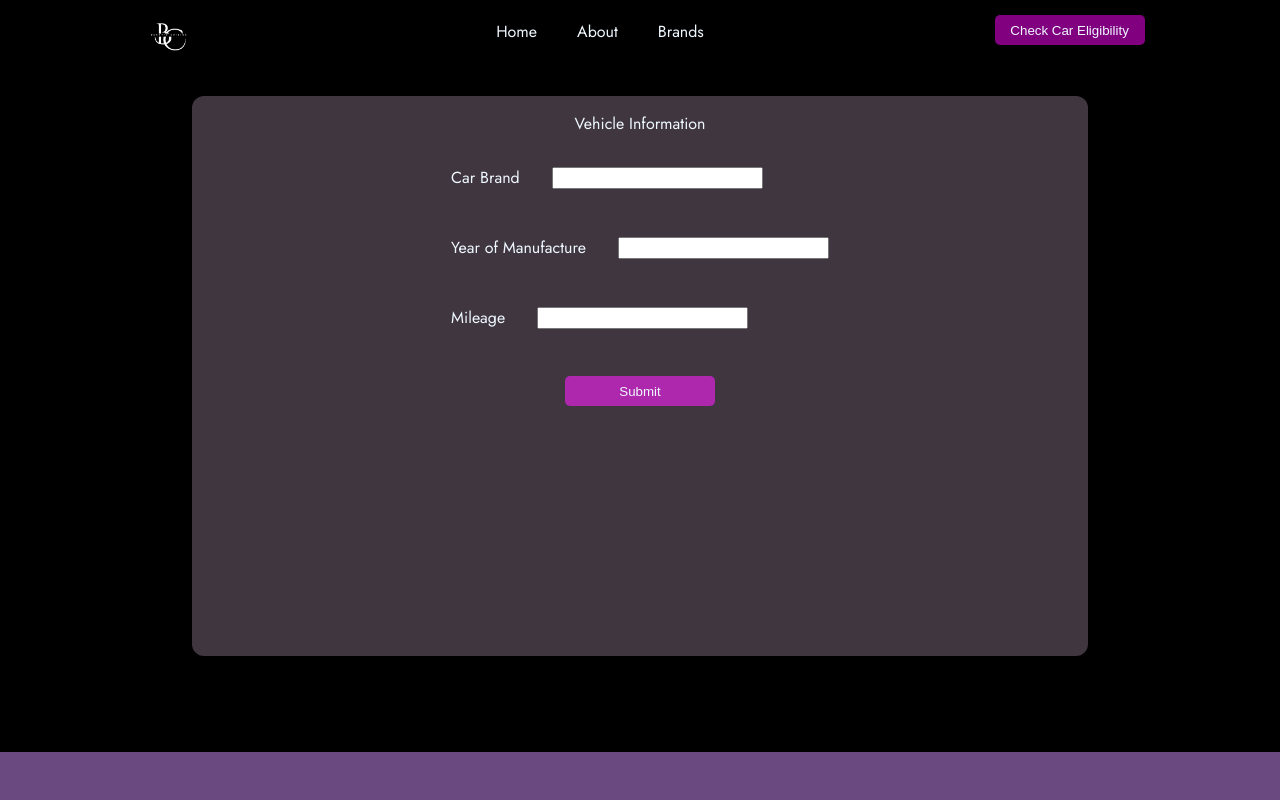
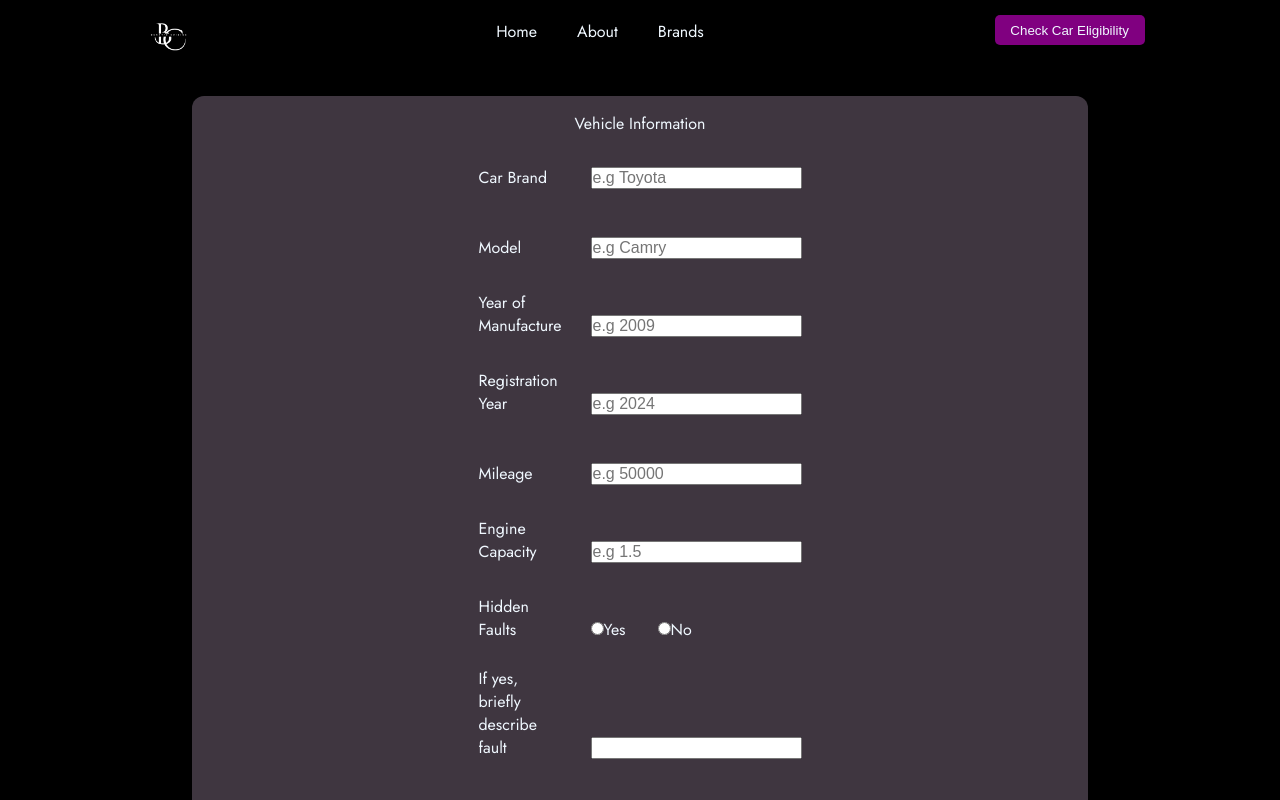
Before and after one commit to bennymagni/CarSaleApp, a React (Create React App) app: page /checkcareligibility in a window 1280 px wide. Shown: the top 800 px of the page. Built offline with nearby package versions, Linux system fonts and the light colour scheme.

Commit message:
adding more form options

```diff
--- a/src/About.js
+++ b/src/About.js
@@ -2,12 +2,12 @@
 const About = () => {
     return (
         <div className="about">
-            <h1>BC Motors</h1>
-            <p>We are the Premier Car Purchasing Company in Ghana</p>
-            <p>We specialize in the purchase of Ghana - used vehicles</p>
-            <p>Do you have a Car that you'd like to get rid, contact us and get paid Instantly</p>
-            <p>As long as your car meets our minimum requirements, you'll get paid instantly</p>
-            <p>You can contact us on +233240854157 or email us on ebenezerbenson95@yahoo.com </p>
+            <h1>Selling your Car made easy</h1>
+            <p>We specialize in purchasing quality used vehicles in Ghana</p>
+            <p>This includes locally used and imported vehicles</p>
+            <p>Our online assessment system allows vehicle owners to determine eligibility before inspection</p>
+            <p>saving time and ensuring a smooth and transparent experience.</p><br />
+            <p>Fair assessment. Fair Offer. Instant Payment</p>
         </div>
     )
 }
--- a/src/App.js
+++ b/src/App.js
@@ -15,7 +15,22 @@ function App() {
   const [carBrand, setCarBrand] = useState('');
   const [manufactureYear, setManufactureYear] = useState('');
   const [mileage, setMileage] = useState('');
+  const [model, setModel] = useState('');
+  const [registrationYear, setRegistrationYear] = useState('');
+  const [engineCapacity, setEngineCapacity] = useState('');
+  const [hiddenFaults, setHiddenFaults] = useState('');
+  const [faultDescription, setFaultDescription] = useState('');
 
+  const approvedCars = ['toyota', 'hyundai', 'honda', 'kia']
+  //const b  = [['corolla', 'camry', 'rav4', 'hiace'], ['elantra', 'sonata', 'tucson', 'h-1'], ['civic', 'accord', 'cr-v'], ['cerato', 'sportage']]
+  const bestModels = ['corolla', 'elantra', 'civic', 'cerato']
+  const midSizeSedan = ['camry', 'accord', 'sonata']
+  const compactSUV = ['rav4', 'crv', 'sportage', 'tucson']
+  const commercialV = ['hiace', 'h-1']
+  const testmanufactureYear = isNaN(parseInt(manufactureYear)) ? 2000 : parseInt(manufactureYear);
+  const testEngineCapacity = isNaN(parseInt(engineCapacity)) ? 5 : parseInt(engineCapacity);
+  const testMileage = isNaN(parseInt(mileage)) ? 250000 : parseInt(mileage);
+  let carOk = false;
 
   const navigate = useNavigate();
 
@@ -25,20 +40,57 @@ function App() {
       const vehicleData = {
         carBrand,
         manufactureYear,
-        mileage
+        mileage,
+        model,
+        registrationYear,
+        engineCapacity,
+        hiddenFaults,
+        faultDescription
+      }
+
+      function testCar () {
+          if (approvedCars.includes(carBrand.toLowerCase()) && testMileage < 180000 && testEngineCapacity >= 1.3 && testEngineCapacity <= 2.5){
+            if (bestModels.includes(model.toLowerCase()) && (testmanufactureYear >= 2012 && testmanufactureYear <= 2019)){
+              carOk = true;
+            }
+            if (midSizeSedan.includes(model.toLowerCase()) && (testmanufactureYear >= 2010 && testmanufactureYear <= 2018)){
+              carOk = true;
+            }
+            if (compactSUV.includes(model.toLowerCase()) && (testmanufactureYear >= 2012 && testmanufactureYear <= 2018)){
+              carOk = true;
+            }
+            if (commercialV.includes(model.toLowerCase()) && (testmanufactureYear >= 2012)){
+              carOk = true;
+            }
+          } else {
+            carOk = false;
+            console.log('it is either mileage, engine capacity or brand')
+          }
+
+
       }
 
       try {
         //const result = await axios.post(url, vehicleData);
         //console.log(`Data sent Successfully ${result.data}`);
-        const isToyota = (vehicleData.carBrand).toLowerCase() === 'toyota';
-        navigate('/CarEligibilityResult', {state: {isToyota}});
+
+        //const isToyota = (vehicleData.carBrand).toLowerCase() === 'toyota';
+        await testCar();
+
+        navigate('/CarEligibilityResult', {state: {carOk}});
       } catch (error) {
         console.error(`Data not sent ${error.message}`);
       } finally {
+        console.log(vehicleData);
         setCarBrand('');
         setMileage('');
         setManufactureYear('');
+        setMileage('');
+        setModel('');
+        setRegistrationYear('');
+        setEngineCapacity('');
+        setHiddenFaults('');
+        setFaultDescription('');
       }
   }
 
@@ -58,8 +110,17 @@ function App() {
                             setManufactureYear={setManufactureYear}
                             mileage={mileage}
                             setMileage={setMileage}
+                            model={model}
+                            setModel = {setModel}
+                            registrationYear={registrationYear}
+                            setRegistrationYear={setRegistrationYear}
+                            engineCapacity={engineCapacity}
+                            setEngineCapacity={setEngineCapacity}
+                            hiddenFaults={hiddenFaults}
+                            setHiddenFaults={setHiddenFaults}
+                            faultDescription={faultDescription}
+                            setFaultDescription={setFaultDescription}
                             />}>
-
         </Route>
         <Route path="/CarEligibilityResult" element={<CarEligibilityResult />}></Route>
       </Routes>
--- a/src/CarEligibilityResult.js
+++ b/src/CarEligibilityResult.js
@@ -5,10 +5,10 @@ import sadguy from './assets/sadguy.jpg'
 const CarEligibilityResult = () => {
 
     const location = useLocation();
-    const { isToyota } = location.state
+    const { carOk } = location.state
     return (
         <div className="CarEligibilityResult">
-            {isToyota ?
+            {carOk ?
             <div className='happyguy'>
                 <img src={happyguy} alt={happyguy.split('/').pop().split('.')[0]} width='632' height='421'/>
                 <h1>Yay!!, Your car meets our requirement, you can now bring it down for final inspection</h1>
--- a/src/CheckCarEligibility.js
+++ b/src/CheckCarEligibility.js
@@ -1,17 +1,46 @@
 
-const CheckCarEligibility = ({ carBrand, setCarBrand, manufactureYear, setManufactureYear, mileage, setMileage, submitData }) => {
+const CheckCarEligibility = ({ carBrand, setCarBrand, manufactureYear, setManufactureYear,
+    mileage, setMileage, submitData, model, setModel, registrationYear, setRegistrationYear,
+    engineCapacity, setEngineCapacity, hiddenFaults, setHiddenFaults, faultDescription, setFaultDescription }) => {
 
     return (
         <div className="formWrapper">
             <form method="post" className="form" id="userDataForm" onSubmit={submitData}>
                 <fieldset className="fieldset">
                     <legend>Vehicle Information</legend>
-                    <label htmlFor="carBrand">Car Brand</label>
-                    <input type="text" name="carBrand" id="carBrand" value={carBrand} required onChange={(e) => setCarBrand(e.target.value)}></input><br />
-                    <label htmlFor="yearOfManufacture">Year of Manufacture</label>
-                    <input type="text" name="yearOfManufacture" value={manufactureYear} id="yearOfManufacture" required onChange={(e) => setManufactureYear(e.target.value)}></input><br />
-                    <label htmlFor="mileage">Mileage</label>
-                    <input type="text" name="mileage" value={mileage} id="mileage" required onChange={(e) => setMileage(e.target.value)}></input> <br />
+                    <div className="carBrandWrapper">
+                        <label htmlFor="carBrand" className="carBrandLabel">Car Brand</label>
+                        <input type="text" name="carBrand" id="carBrand" placeholder="e.g Toyota" value={carBrand} required onChange={(e) => setCarBrand(e.target.value)}></input>
+                    </div>
+                    <div className="modelWrapper">
+                        <label htmlFor="model" className="modelLabel">Model</label>
+                        <input type="text" name="model" value={model} id="model" placeholder="e.g Camry"  onChange={(e) => setModel(e.target.value)}></input>
+                    </div>
+                    <div className="yearOfManufactureWrapper">
+                        <label htmlFor="yearOfManufacture" className="yomLabel">Year of Manufacture</label>
+                        <input type="text" name="yearOfManufacture" value={manufactureYear} id="yearOfManufacture" placeholder="e.g 2009"  onChange={(e) => setManufactureYear(e.target.value)}></input>
+                    </div>
+                    <div className="registrationYearWrapper">
+                        <label htmlFor="registrationYear" className="registrationYearLabel">Registration Year</label>
+                        <input type="text" name="registrationYear" value={registrationYear} id="registrationYear" placeholder="e.g 2024" onChange={(e) => setRegistrationYear(e.target.value)}></input>
+                    </div>
+                    <div className="mileageWrapper">
+                        <label htmlFor="mileage" className="mileageLabel">Mileage</label>
+                        <input type="text" name="mileage" value={mileage} id="mileage" placeholder="e.g 50000"  onChange={(e) => setMileage(e.target.value)}></input>
+                    </div>
+                    <div className="engineCapacityWrapper">
+                        <label htmlFor="engineCapacity" className="engineCapacityLabel">Engine Capacity</label>
+                        <input type="text" name="engineCapacity" value={engineCapacity} id="engineCapacity" placeholder="e.g 1.5"  onChange={(e) => setEngineCapacity(e.target.value)}></input>
+                    </div>
+                    <div className="hiddenFaultsWrapper">
+                        <label htmlFor="hiddenFaults" className="hiddenFaultsLabel">Hidden Faults</label>
+                        <input type="radio" name="hiddenFaults" value='Yes' checked={hiddenFaults === 'Yes'} id="hiddenFaults" onChange={e => setHiddenFaults(e.target.value)}/>Yes
+                        <input type="radio" name="hiddenFaults" value='No' checked={hiddenFaults === 'No'} id="hiddenFaults" onChange={e => setHiddenFaults(e.target.value)}/>No
+                    </div>
+                    <div className="faultDescriptionWrapper">
+                        <label htmlFor="faultDescription" className="faultDescriptionLabel">If yes, briefly describe fault</label>
+                        <input type="text" name="faultDescription" value={faultDescription} id="faultDescription" onChange={(e) => setFaultDescription(e.target.value)}></input>
+                    </div>
                 </fieldset>
             </form>
             <button type="submit" className="cceButton" form="userDataForm">Submit</button>
--- a/src/index.css
+++ b/src/index.css
@@ -320,7 +320,7 @@ li{
   margin: 6rem auto;
   margin-top: 6rem;
   width: 70vw;
-  height: 70vh;
+  height: 130vh;
   display: flex;
   flex-direction: column;
   align-items: center;
@@ -331,6 +331,8 @@ li{
 
 .fieldset{
   border: none;
+  display: flex;
+  flex-direction: column;
 }
 
 input{
@@ -338,6 +340,11 @@ input{
   margin-bottom: 2rem;
   margin-top: 1rem;
   font-size: 1rem;
+}
+
+label{
+  width: 5rem;
+  display: inline-block;
 }
 
 legend{
```
